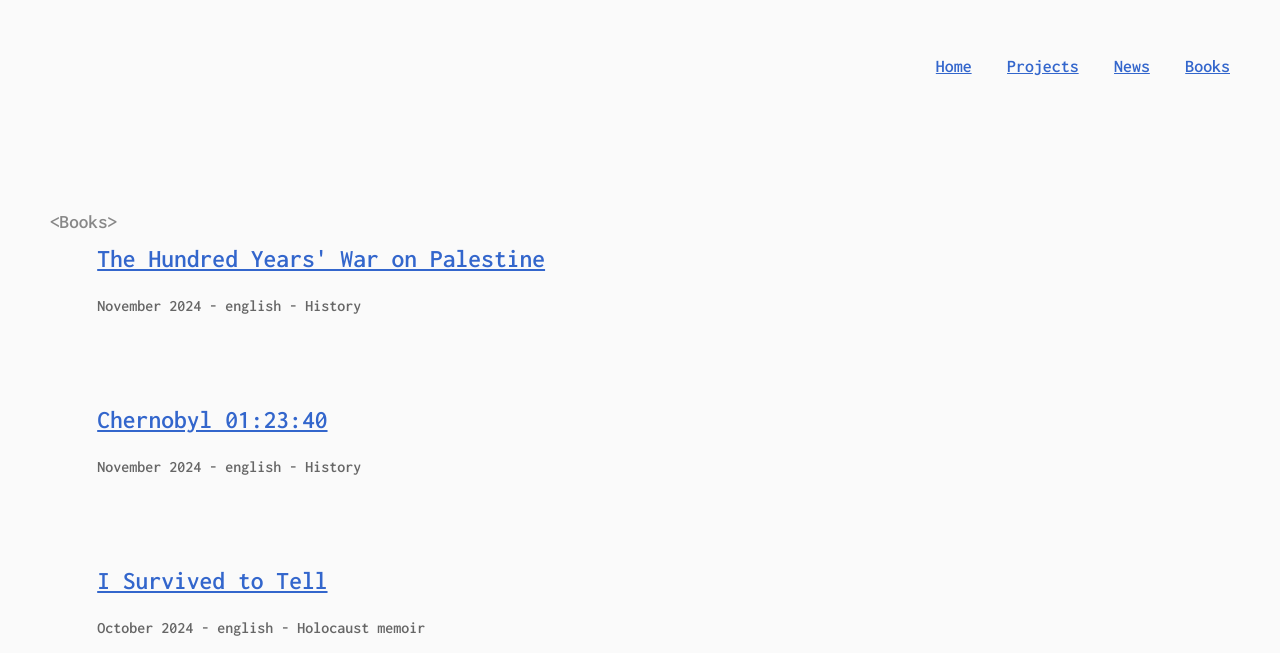
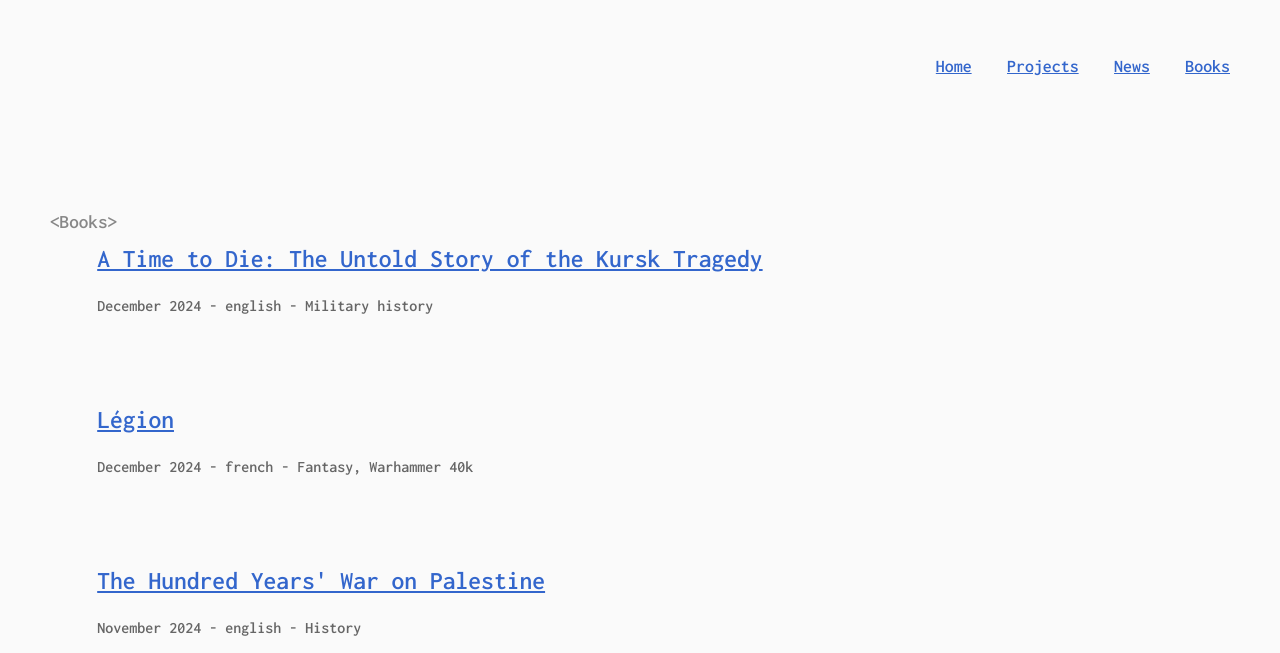
Before and after one commit to kevinch/kevinchevallierme, a Next.js app: page /books in a window 1280 px wide. Shown: the part 147-800 px from the top of the page. Built offline with nearby package versions, Linux system fonts and the light colour scheme.

Commit message:
add books

```diff
--- a/components/Books.tsx
+++ b/components/Books.tsx
@@ -6,6 +6,22 @@
       <span className="code-help">{"<Books>"}</span>
 
       <div className="books-list">
+        <Book
+          title="A Time to Die: The Untold Story of the Kursk Tragedy"
+          kind="Military history"
+          language="english"
+          date="december 2024"
+          link="https://www.goodreads.com/book/show/452207.A_Time_to_Die"
+        />
+
+        <Book
+          title="Légion"
+          kind="Fantasy, Warhammer 40k"
+          language="french"
+          date="december 2024"
+          link="https://www.blacklibrary.com/french/the-horus-heresy-novels/legion-ebook-fr.html"
+        />
+
         <Book
           title="The Hundred Years' War on Palestine"
           kind="History"
```
